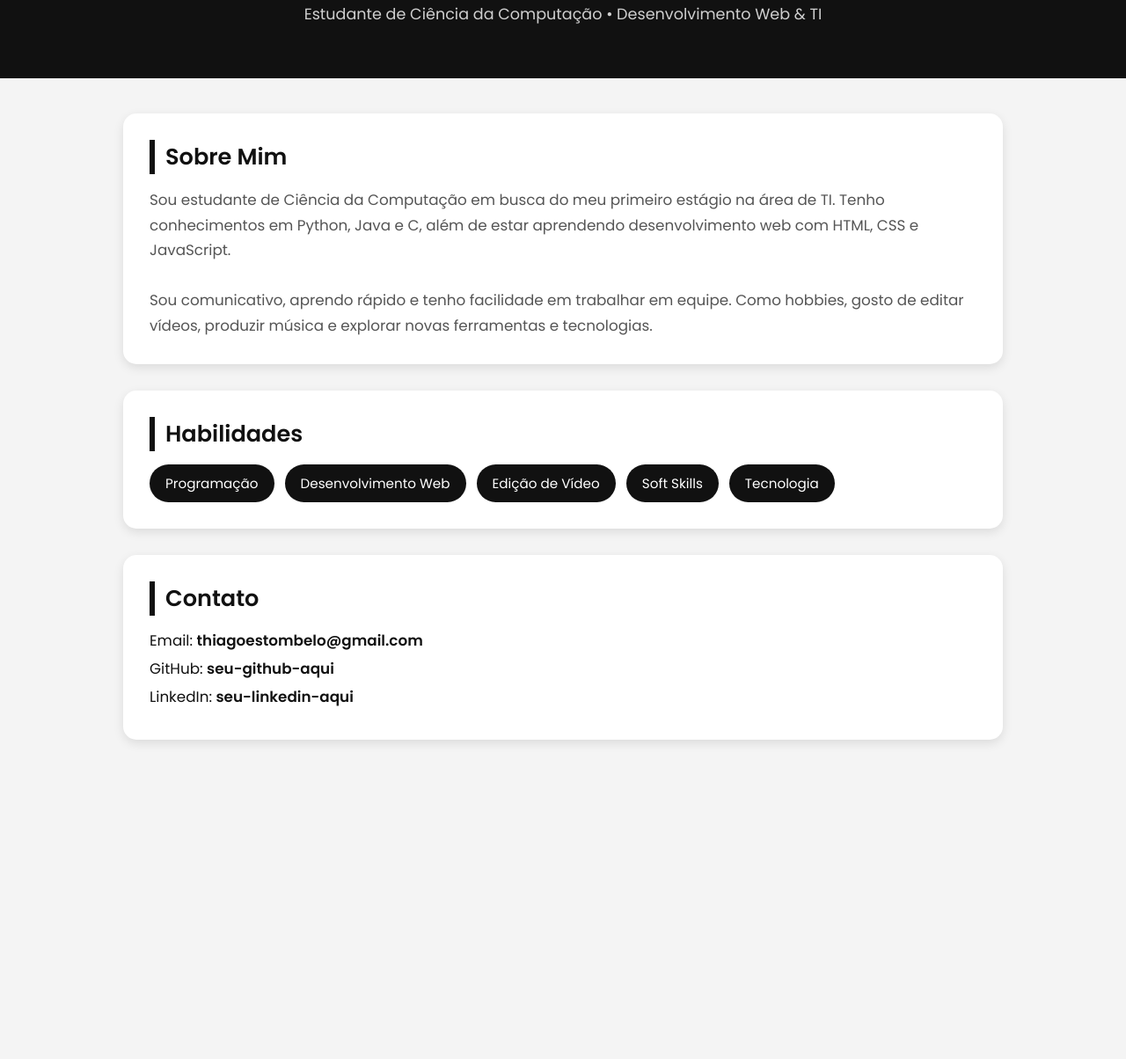
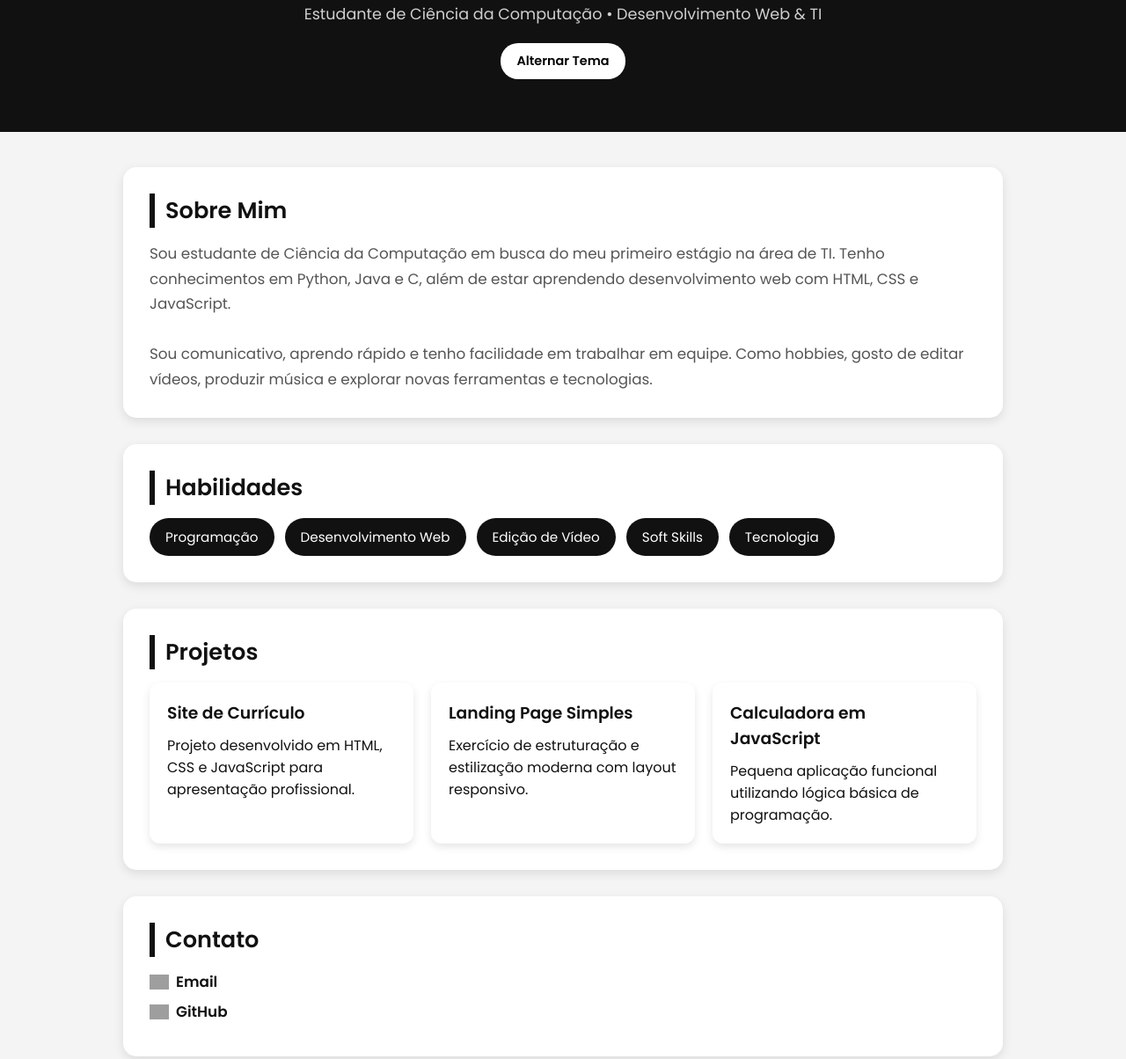
Before and after one commit to ThiagoEstombelo/Curriculo, a plain HTML site: page index.html in a window 1280 px wide. Shown: the part 134-1338 px from the top of the page at 88% size. Before the commit the page ends 1015 px from the top, so only its background shows below. Drawn offline with Linux system fonts and the light colour scheme; grey boxes are pictures that could not be loaded.

Commit message:
Update index.html
melhorias ++

```diff
--- a/index.html
+++ b/index.html
@@ -19,6 +19,16 @@
       padding: 0;
       box-sizing: border-box;
       font-family: 'Poppins', sans-serif;
+      transition: 0.3s ease;
+    }
+
+    body.dark {
+      --primary: #f1f1f1;
+      --secondary: #cfcfcf;
+      --bg: #1a1a1a;
+      --card: #2a2a2a;
+      background: var(--bg);
+      color: var(--primary);
     }
 
     body {
@@ -41,6 +51,18 @@
       margin-top: 10px;
       opacity: 0.8;
       font-size: 1.1rem;
+    }
+
+    .toggle-btn {
+      margin-top: 20px;
+      background: white;
+      color: black;
+      padding: 10px 18px;
+      border-radius: 20px;
+      cursor: pointer;
+      display: inline-block;
+      font-size: 0.9rem;
+      font-weight: 600;
     }
 
     .container {
@@ -70,14 +92,12 @@
       font-size: 1.6rem;
     }
 
-    /* Sobre mim */
     .about-text {
       line-height: 1.7;
       font-size: 1.05rem;
       color: var(--secondary);
     }
 
-    /* Skills */
     .skills-list {
       display: flex;
       flex-wrap: wrap;
@@ -108,20 +128,46 @@
       font-size: 0.95rem;
     }
 
-    /* Contato */
-    .contact p {
-      margin: 6px 0;
-      font-size: 1.05rem;
+    /* Projetos */
+    .projects {
+      display: grid;
+      grid-template-columns: repeat(auto-fit, minmax(250px, 1fr));
+      gap: 20px;
     }
 
-    a {
+    .project-card {
+      background: var(--card);
+      padding: 20px;
+      border-radius: 12px;
+      box-shadow: 0 4px 10px rgba(0,0,0,0.1);
+      transition: 0.3s;
+    }
+
+    .project-card:hover {
+      transform: translateY(-5px);
+      box-shadow: 0 6px 16px rgba(0,0,0,0.15);
+    }
+
+    .project-card h3 {
+      margin-bottom: 10px;
+    }
+
+    /* Ícones */
+    .contact-icons a {
+      display: flex;
+      align-items: center;
+      gap: 8px;
+      margin: 8px 0;
+      font-size: 1.05rem;
+      font-weight: 600;
+      text-decoration: none;
       color: var(--primary);
-      text-decoration: none;
-      font-weight: 600;
     }
-    a:hover {
-      text-decoration: underline;
+
+    .contact-icons img {
+      width: 22px;
     }
+
   </style>
 </head>
 <body>
@@ -129,6 +175,7 @@
   <header>
     <h1>Thiago Estombelo</h1>
     <p>Estudante de Ciência da Computação • Desenvolvimento Web & TI</p>
+    <div class="toggle-btn" onclick="toggleDarkMode()">Alternar Tema</div>
   </header>
 
   <div class="container">
@@ -147,7 +194,7 @@
       <div class="skills-list">
         <div class="skill" data-info="Experiência com Python, Java e C aprendidos durante o curso.">Programação</div>
         <div class="skill" data-info="HTML, CSS e JavaScript para criação de sites responsivos.">Desenvolvimento Web</div>
-        <div class="skill" data-info="Edição de vídeos como hobby, usando ferramentas como CapCut, Vegas Pro e DaVinci.">Edição de Vídeo</div>
+        <div class="skill" data-info="Edição de vídeos como hobby, usando CapCut, Vegas Pro e DaVinci.">Edição de Vídeo</div>
         <div class="skill" data-info="Boa comunicação, trabalho em equipe e rápida adaptação.">Soft Skills</div>
         <div class="skill" data-info="Conhecimentos gerais em tecnologia, hardware e ferramentas digitais.">Tecnologia</div>
       </div>
@@ -155,26 +202,33 @@
       <div id="skill-info"></div>
     </div>
 
+    <div class="section">
+      <h2>Projetos</h2>
+      <div class="projects">
+        <div class="project-card">
+          <h3>Site de Currículo</h3>
+          <p>Projeto desenvolvido em HTML, CSS e JavaScript para apresentação profissional.</p>
+        </div>
+
+        <div class="project-card">
+          <h3>Landing Page Simples</h3>
+          <p>Exercício de estruturação e estilização moderna com layout responsivo.</p>
+        </div>
+
+        <div class="project-card">
+          <h3>Calculadora em JavaScript</h3>
+          <p>Pequena aplicação funcional utilizando lógica básica de programação.</p>
+        </div>
+      </div>
+    </div>
+
     <div class="section contact">
       <h2>Contato</h2>
-      <p>Email: <strong>thiagoestombelo@gmail.com</strong></p>
-      <p>GitHub: <a href="#">seu-github-aqui</a></p>
-      <p>LinkedIn: <a href="#">seu-linkedin-aqui</a></p>
-    </div>
-
-  </div>
-
-  <script>
-    const skills = document.querySelectorAll('.skill');
-    const infoBox = document.getElementById('skill-info');
-
-    skills.forEach(skill => {
-      skill.addEventListener('click', () => {
-        infoBox.style.display = 'block';
-        infoBox.textContent = skill.getAttribute('data-info');
-      });
-    });
-  </script>
-
-</body>
-</html>
+      <div class="contact-icons">
+        <a href="mailto:thiagoestombelo@gmail.com" target="_blank">
+          <img src="https://cdn-icons-png.flaticon.com/512/561/561127.png" /> Email
+        </a>
+        <a href="https://github.com/ThiagoEstombelo" target="_blank">
+          <img src="https://cdn-icons-png.flaticon.com/512/25/25231.png" /> GitHub
+        </a>
+        <a href="https://www.linkedin.com/in/thiago-est
```
